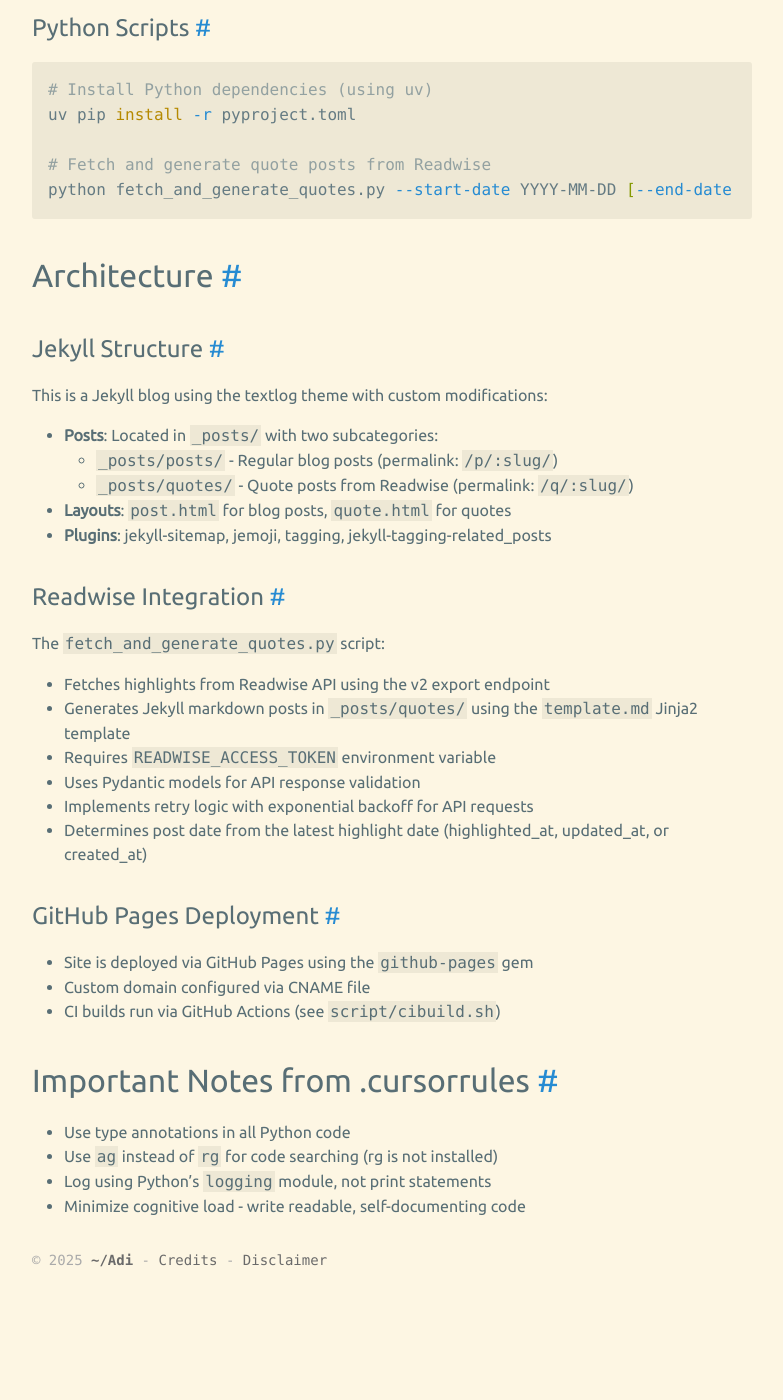
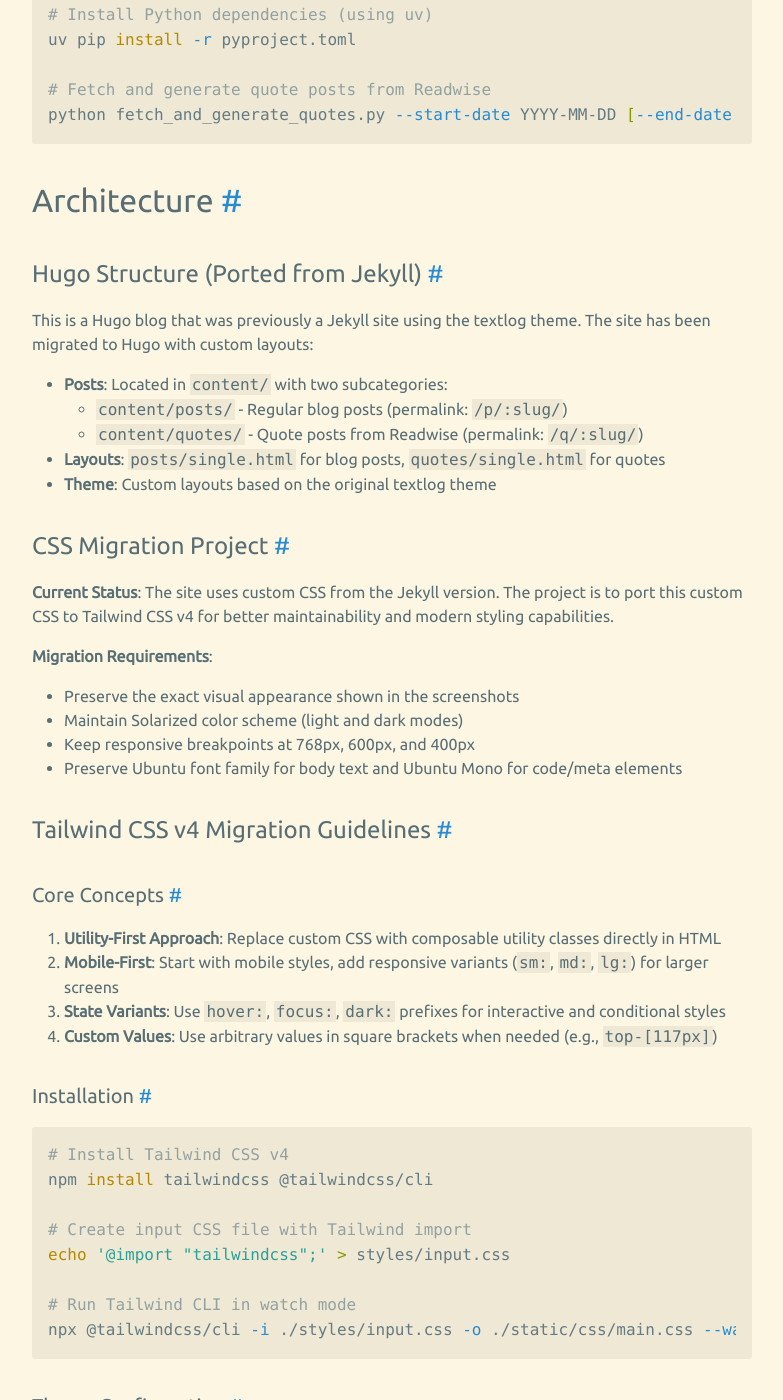
Before and after one commit to adstastic/adstastic.github.io, a Jekyll site: the page built from CLAUDE.md, in a window 1280 px wide and 1400 px high, scrolled down 764 px. Shown: the whole window, without its empty margins (8-791 px from the left). Built offline with Jekyll 4.4.1, drawn with Linux system fonts in a browser that asks for light colours; our own code applies the rules of GitHub Pages for plain Markdown files; before the commit the page ends 2099 px from its top, so only the background shows below that; some of the changed text lies outside the part shown.

Commit message:
Add Tailwind CSS v4 migration plan and guidelines to CLAUDE.md
- Document migration requirements and visual preservation needs
- Add Tailwind v4 installation instructions for Hugo
- Include theme configuration with Solarized colors
- Provide utility mapping guide for CSS-to-Tailwind conversion
- Outline step-by-step migration strategy

````diff
--- a/CLAUDE.md
+++ b/CLAUDE.md
@@ -4,19 +4,16 @@
 
 ## Commands
 
-### Jekyll Development
+### Hugo Development
 ```bash
-# Install dependencies
-bundle install
-
 # Serve site locally with live reload
-bundle exec jekyll serve
+hugo server -D
 
 # Build site
-bundle exec jekyll build
+hugo
 
-# Run CI build (includes HTMLProofer)
-./script/cibuild.sh
+# Build with drafts
+hugo -D
 ```
 
 ### Python Scripts
@@ -30,28 +27,113 @@
 
 ## Architecture
 
-### Jekyll Structure
-This is a Jekyll blog using the textlog theme with custom modifications:
+### Hugo Structure (Ported from Jekyll)
+This is a Hugo blog that was previously a Jekyll site using the textlog theme. The site has been migrated to Hugo with custom layouts:
 
-- **Posts**: Located in `_posts/` with two subcategories:
-  - `_posts/posts/` - Regular blog posts (permalink: `/p/:slug/`)
-  - `_posts/quotes/` - Quote posts from Readwise (permalink: `/q/:slug/`)
-- **Layouts**: `post.html` for blog posts, `quote.html` for quotes
-- **Plugins**: jekyll-sitemap, jemoji, tagging, jekyll-tagging-related_posts
+- **Posts**: Located in `content/` with two subcategories:
+  - `content/posts/` - Regular blog posts (permalink: `/p/:slug/`)
+  - `content/quotes/` - Quote posts from Readwise (permalink: `/q/:slug/`)
+- **Layouts**: `posts/single.html` for blog posts, `quotes/single.html` for quotes
+- **Theme**: Custom layouts based on the original textlog theme
+
+### CSS Migration Project
+**Current Status**: The site uses custom CSS from the Jekyll version. The project is to port this custom CSS to Tailwind CSS v4 for better maintainability and modern styling capabilities.
+
+**Migration Requirements**:
+- Preserve the exact visual appearance shown in the screenshots
+- Maintain Solarized color scheme (light and dark modes)
+- Keep responsive breakpoints at 768px, 600px, and 400px
+- Preserve Ubuntu font family for body text and Ubuntu Mono for code/meta elements
+
+### Tailwind CSS v4 Migration Guidelines
+
+#### Core Concepts
+1. **Utility-First Approach**: Replace custom CSS with composable utility classes directly in HTML
+2. **Mobile-First**: Start with mobile styles, add responsive variants (`sm:`, `md:`, `lg:`) for larger screens
+3. **State Variants**: Use `hover:`, `focus:`, `dark:` prefixes for interactive and conditional styles
+4. **Custom Values**: Use arbitrary values in square brackets when needed (e.g., `top-[117px]`)
+
+#### Installation
+```bash
+# Install Tailwind CSS v4
+npm install tailwindcss @tailwindcss/cli
+
+# Create input CSS file with Tailwind import
+echo '@import "tailwindcss";' > styles/input.css
+
+# Run Tailwind CLI in watch mode
+npx @tailwindcss/cli -i ./styles/input.css -o ./static/css/main.css --watch
+```
+
+#### Theme Configuration
+Use the `@theme` directive in your CSS to define custom design tokens:
+```css
+@theme {
+  /* Solarized colors */
+  --color-base03: #002b36;
+  --color-base02: #073642;
+  --color-base01: #586e75;
+  --color-base00: #657b83;
+  --color-base0: #839496;
+  --color-base1: #93a1a1;
+  --color-base2: #eee8d5;
+  --color-base3: #fdf6e3;
+
+  /* Accent colors */
+  --color-yellow: #b58900;
+  --color-orange: #cb4b16;
+  --color-red: #dc322f;
+  --color-magenta: #d33682;
+  --color-violet: #6c71c4;
+  --color-blue: #268bd2;
+  --color-cyan: #2aa198;
+  --color-green: #859900;
+
+  /* Custom fonts */
+  --font-display: "Ubuntu", sans-serif;
+  --font-mono: "Ubuntu Mono", monospace;
+
+  /* Custom breakpoints matching current design */
+  --breakpoint-sm: 600px;
+  --breakpoint-md: 768px;
+}
+```
+
+#### Dark Mode Implementation
+- Use CSS custom properties for theme-aware colors
+- Apply dark mode styles with `dark:` variant
+- Toggle dark mode by adding/removing `dark` class on HTML element
+- Store preference in localStorage for persistence
+
+#### Migration Strategy
+1. Start with layout structure (flex containers, max-widths, padding)
+2. Add typography utilities (font sizes, weights, line heights)
+3. Apply color utilities using custom theme colors
+4. Add interactive states (hover, focus)
+5. Implement responsive variants
+6. Add custom utilities only when Tailwind defaults don't suffice
+
+#### Key Utility Mappings
+- `margin: 0 auto` → `mx-auto`
+- `display: flex` → `flex`
+- `max-width: 48rem` → `max-w-3xl` (or use arbitrary value `max-w-[48rem]`)
+- `padding: 2rem 1.5rem` → `py-8 px-6`
+- `border-bottom: 1px solid` → `border-b`
+- `transition: all 0.3s ease` → `transition-all duration-300 ease-in-out`
 
 ### Readwise Integration
 The `fetch_and_generate_quotes.py` script:
 - Fetches highlights from Readwise API using the v2 export endpoint
-- Generates Jekyll markdown posts in `_posts/quotes/` using the `template.md` Jinja2 template
+- Generates Hugo markdown posts in `content/quotes/` using the `template.md` Jinja2 template
 - Requires `READWISE_ACCESS_TOKEN` environment variable
 - Uses Pydantic models for API response validation
 - Implements retry logic with exponential backoff for API requests
 - Determines post date from the latest highlight date (highlighted_at, updated_at, or created_at)
 
 ### GitHub Pages Deployment
-- Site is deployed via GitHub Pages using the `github-pages` gem
+- Site is deployed via GitHub Pages
 - Custom domain configured via CNAME file
-- CI builds run via GitHub Actions (see `script/cibuild.sh`)
+- Hugo builds the static site to the `public/` directory
 
 ## Important Notes from .cursorrules
 
````
